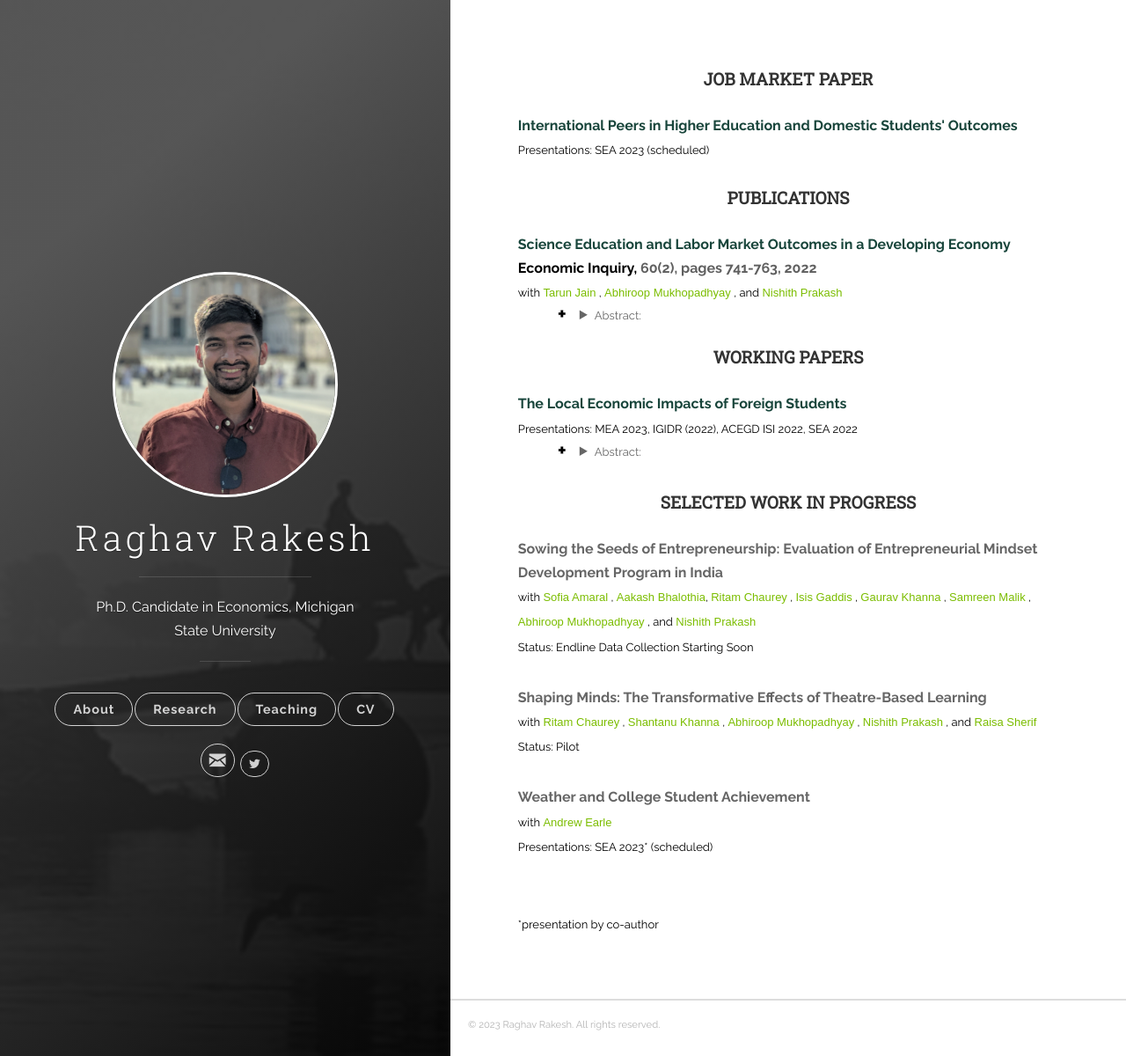
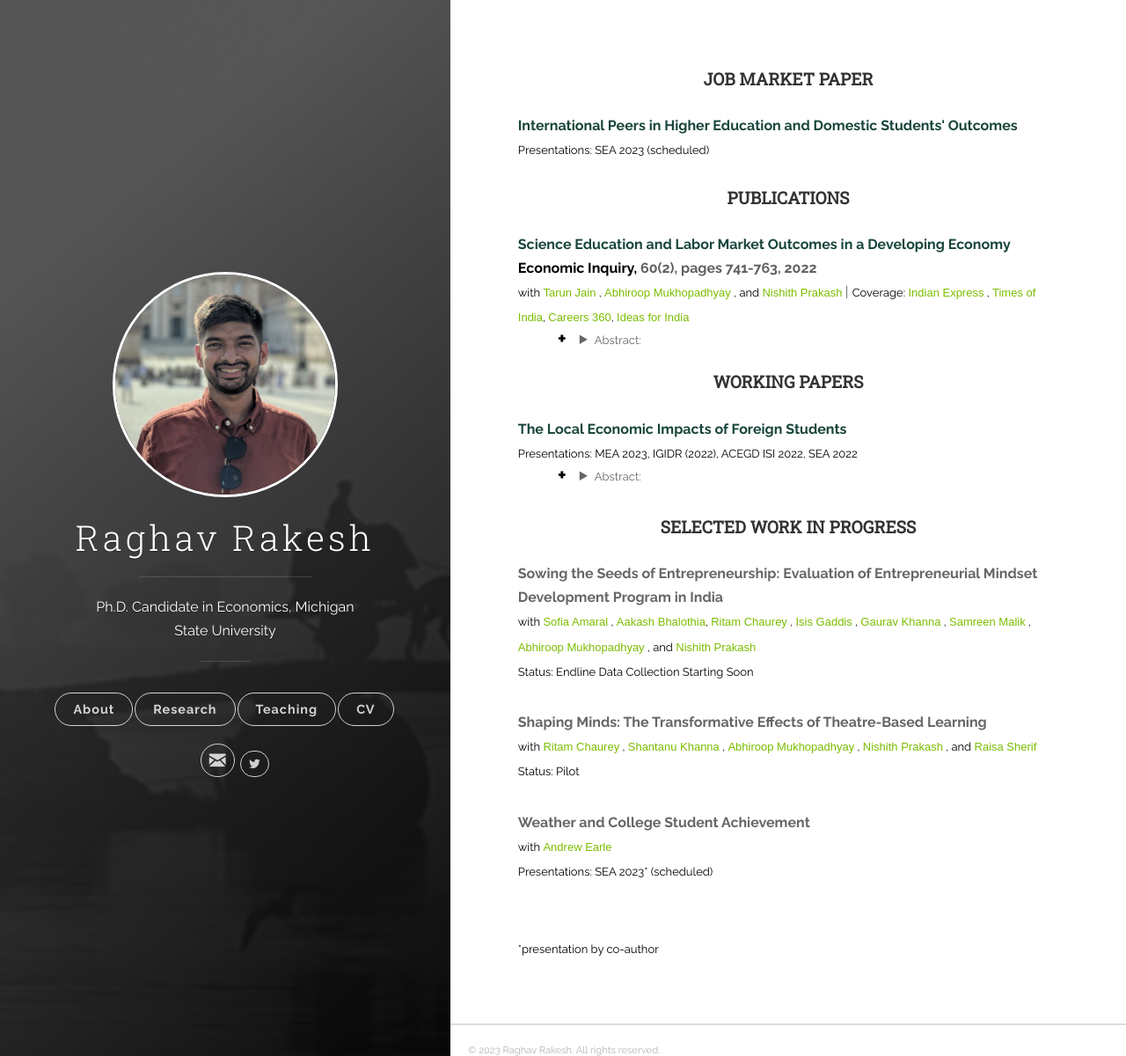
Before and after one commit to raghavrakesh/raghavrakesh.github.io, a Jekyll site: the page built from _posts/2018-06-13-research.markdown, in a window 1280 px wide and 1200 px high. Shown: the whole window at 88% size. Built offline with Jekyll 4.4.1, drawn with Linux system fonts in a browser that asks for light colours.

Commit message:
Update 2018-06-13-research.markdown

```diff
--- a/_posts/2018-06-13-research.markdown
+++ b/_posts/2018-06-13-research.markdown
@@ -44,9 +44,12 @@ tags: [jekyll]
       <a href="https://nishithprakash.com/">
         <font face="Arial" color="#7BBD00">Nishith Prakash</font>
       </a>
-    </font>
+    </font> |
+    <font size="2" style="color:#000000;">Coverage: <a href="https://indianexpress.com/article/education/students-who-learn-science-in-higher-secondary-may-earn-better-study-6403495/" > <font face="Arial" color="#7BBD00">Indian Express</font></a> , <a href="https://timesofindia.indiatimes.com/city/ahmedabad/science-grads-earn-22-more-says-iim-a-study/articleshow/86020486.cms" ><font face="Arial" color="#7BBD00">Times of India</font></a>, <a href="https://news.careers360.com/iim-ahmedabad-placement-iima-study-class-12-science-stream-income-jobs-recruitment-humanities-commerce-bihar-board-andhra-pradesh" ><font face="Arial" color="#7BBD00">Careers 360</font></a>, <a href="https://www.ideasforindia.in/topics/macroeconomics/science-in-school-the-educational-and-economic-outcomes-from-high-school-science.html" ><font face="Arial" color="#7BBD00">Ideas for India</font></a></font><br>
   </b>
 </p>
+
+
 
 
 <ul style="margin-top:-17px;">
```
